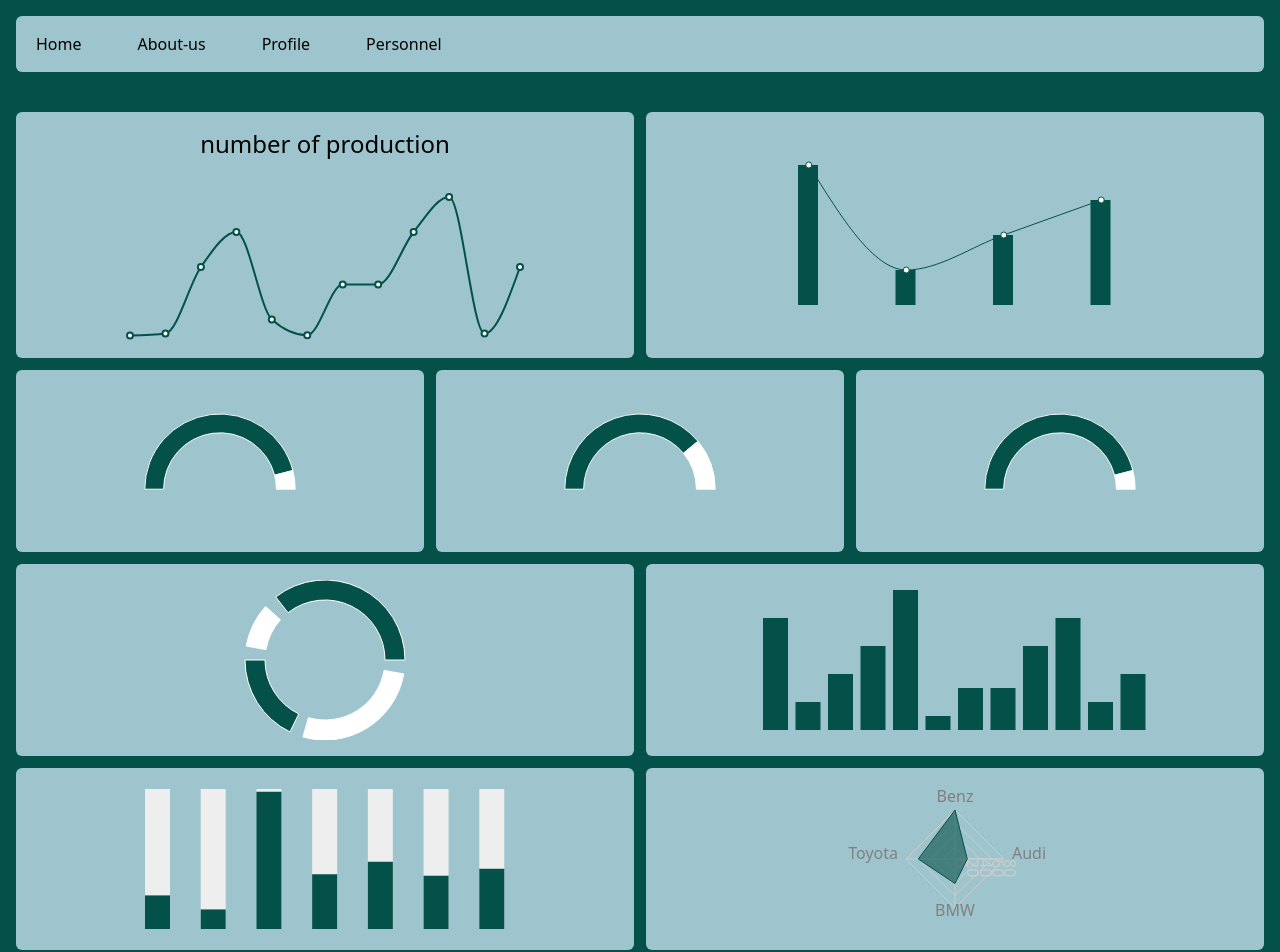
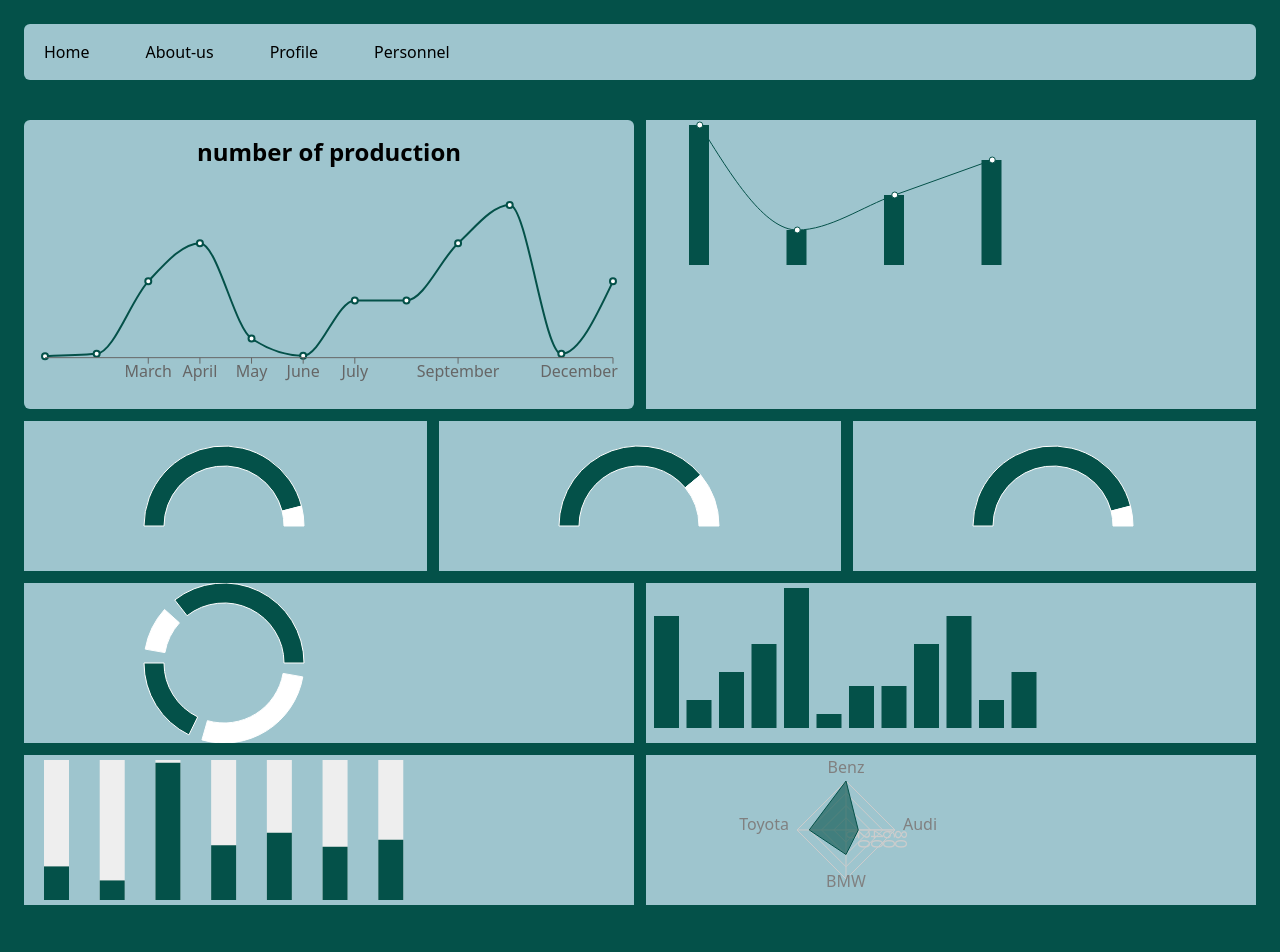
Before and after one commit to Arman-Abbasian/app_with_react_router_dom, a React (Create React App) app: page / in a window 1280 px wide. Shown: the top 952 px of the page. After the commit the page ends 913 px from the top, so only its background shows below. Built offline with nearby package versions, Linux system fonts and the light colour scheme.

Commit message:
make the profile page

```diff
--- a/package.json
+++ b/package.json
@@ -11,6 +11,7 @@
     "query-string": "^7.1.3",
     "react": "^18.2.0",
     "react-dom": "^18.2.0",
+    "react-hot-toast": "^2.4.0",
     "react-router-dom": "^6.4.4",
     "react-scripts": "5.0.1",
     "recharts": "^2.2.0",
--- a/src/Layout/Header.jsx
+++ b/src/Layout/Header.jsx
@@ -12,7 +12,7 @@ const Header = () => {
     return (
         <header className="bg-project-light-sky flex px-2 py-1 mb-10 rounded-md">
             <div className="flex flex-col justify-center items-start p-3 w-full cursor-pointer md:hidden">
-                <svg xmlns="http://www.w3.org/2000/svg" fill="none" onClick={()=>setShowOptions(!showOptions)} viewBox="0 0 24 24" strokeWidth="1.5" stroke="currentColor" className="w-6 h-6">
+                <svg fill="none" onClick={()=>setShowOptions(!showOptions)} viewBox="0 0 24 24" strokeWidth="1.5" stroke="currentColor" className="w-6 h-6">
                     <path strokeLinecap="round" strokeLinejoin="round" d="M3.75 6.75h16.5M3.75 12h16.5m-16.5 5.25h16.5" />
                 </svg>
                 <ul className={`w-1/2 transition-all duration-1000 ${!showOptions ?'h-0 opacity-0 -z-10':' h-40 opacity-100 z-0'}`}>
--- a/src/Layout/Layout.jsx
+++ b/src/Layout/Layout.jsx
@@ -3,11 +3,10 @@ import Footer from "./Footer";
 import Header from "./Header";
 const Layout = ({children}) => {
     return (
-        <>
+        <div className="p-2">
             <Header />
-                {children}
-            {/* <Footer /> */}
-        </>
+            {children}
+        </div>
      );
 }
 
--- a/src/components/charts/TinyLineChart.jsx
+++ b/src/components/charts/TinyLineChart.jsx
@@ -4,25 +4,16 @@ import {dataHomeLine} from '../../data.js';
 
 
 const TinyLineChart=({data,title})=> {
-  const CustomTooltip = ({ data, label }) => {
-    if (data && data.length) {
-      return (
-        <div className="custom-tooltip">
-          <p className="label">{`${label} : ${data.value}`}</p>
-        </div>
-      );
-    }
-
-    return null;
-  };
     return (
       <div className='flex flex-col gap-4'>
-      <h2 className='mb-4 text-center fong-bold text-2xl'>{title}</h2>
-        <LineChart width={400} height={150} data={data}>
-          <Line type="monotone" dataKey="value" stroke="#045149" strokeWidth={2} />
-          <Tooltip content={<CustomTooltip label="name" data={data} />} />
-
-        </LineChart>
+      <h2 className='mb-4 text-center font-bold text-2xl'>{title}</h2>
+      <ResponsiveContainer width="100%" aspect={3}>
+          <LineChart data={data}>
+            <Line type="monotone" dataKey="value" stroke="#045149" strokeWidth={2} />
+            <Tooltip />
+            <XAxis dataKey="name" />
+          </LineChart>
+        </ResponsiveContainer>
         </div>
     );
 }
--- a/src/pages/Home.jsx
+++ b/src/pages/Home.jsx
@@ -16,16 +16,16 @@ const Home = () => {
     const {location}=useParams();
     console.log(location)
     return (
-        <div className="grid md:grid-cols-2 lg:grid-cols-6 gap-3 mb-40">
-            <div className="md:col-span-2 lg:col-span-3 bg-project-light-sky flex justify-center items-center rounded-md p-4"><TinyLineChart data={NumberOfProduct} title={"number of production"} /></div>
-            <div className="md:col-span-2 lg:col-span-3 bg-project-light-sky flex justify-center items-center rounded-md p-4"><SameDataComposedChart data={cusotmerFinacial} /></div>
-            <div className="md:col-span-1 lg:col-span-2 bg-project-light-sky flex justify-center items-center rounded-md p-4"><PieChartt data={onTimeDelivery} /></div>
-            <div className="md:col-span-1 lg:col-span-2 bg-project-light-sky flex justify-center items-center rounded-md p-4"><PieChartt data={productsQuality} /></div>
-            <div className="md:col-span-2 lg:col-span-2 bg-project-light-sky flex justify-center items-center rounded-md p-4"><PieChartt data={onTimeDelivery} /></div>
-            <div className="md:col-span-2 lg:col-span-3 bg-project-light-sky flex justify-center items-center rounded-md p-4"><CircleChartt data={cusotmerFinacial} /></div>
-            <div className="md:col-span-2 lg:col-span-3 bg-project-light-sky flex justify-center items-center rounded-md p-4"><TinyBarChart data={OEE} /></div>
-            <div className="md:col-span-2 lg:col-span-3 bg-project-light-sky flex justify-center items-center rounded-md p-4 lg:mb-20"><BarChrartWithBG /></div>
-            <div className="md:col-span-2 lg:col-span-3 bg-project-light-sky flex justify-center items-center rounded-md p-4 mb-20"><SimpleRadarChart data={cusotmerFinacial}/></div>
+        <div className="grid md:grid-cols-2 lg:grid-cols-6 gap-3">
+            <div className="md:col-span-2 lg:col-span-3 bg-project-light-sky rounded-md p-4 max-w-full"><TinyLineChart data={NumberOfProduct} title={"number of production"} /></div>
+            <div className="md:col-span-2 lg:col-span-3 bg-project-light-sky"><SameDataComposedChart data={cusotmerFinacial} /></div>
+            <div className="md:col-span-1 lg:col-span-2 bg-project-light-sky"><PieChartt data={onTimeDelivery} /></div>
+            <div className="md:col-span-1 lg:col-span-2 bg-project-light-sky"><PieChartt data={productsQuality} /></div>
+            <div className="md:col-span-2 lg:col-span-2 bg-project-light-sky"><PieChartt data={onTimeDelivery} /></div>
+            <div className="md:col-span-2 lg:col-span-3 bg-project-light-sky"><CircleChartt data={cusotmerFinacial} /></div>
+            <div className="md:col-span-2 lg:col-span-3 bg-project-light-sky"><TinyBarChart data={OEE} /></div>
+            <div className="md:col-span-2 lg:col-span-3 bg-project-light-sky"><BarChrartWithBG /></div>
+            <div className="md:col-span-2 lg:col-span-3 bg-project-light-sky"><SimpleRadarChart data={cusotmerFinacial}/></div>
 
         </div>
      );
--- a/src/pages/Profile.jsx
+++ b/src/pages/Profile.jsx
@@ -1,9 +1,22 @@
-import React from "react";
+import axios from "axios";
+import React, { useEffect, useState } from "react";
+import { toast } from "react-hot-toast";
 import { Link, Outlet } from "react-router-dom";
 const Profile = () => {
+    const [wholePersonnel,setWholePersonnel]=useState(null);
+    useEffect(()=>{
+        axios.get(`http://localhost:4000/personnel`)
+        .then(res=>setWholePersonnel(res.data))
+        .catch(err=>toast.error(err.message))
+    },[])
     return (
         <div>
-            <p>profile</p>
+            {wholePersonnel &&
+            <div className="flex items-center flex-wrap">
+            {wholePersonnel.map(item=>(
+             <p className="flex items-center justify-center w-5 h-5 rounded-full ring-1 ring-project-light-sky overflow-hidden -ml-1"><img src={item.image} /></p>
+            ))}
+         </div>}
             <Link to={`/profile/1`}>profile 1</Link>
             <Link to={`/profile/2`}>profile 2</Link>
             <Outlet />
```
Also changed, not shown: 1 other file (tests, documents, lock files or other folders).
